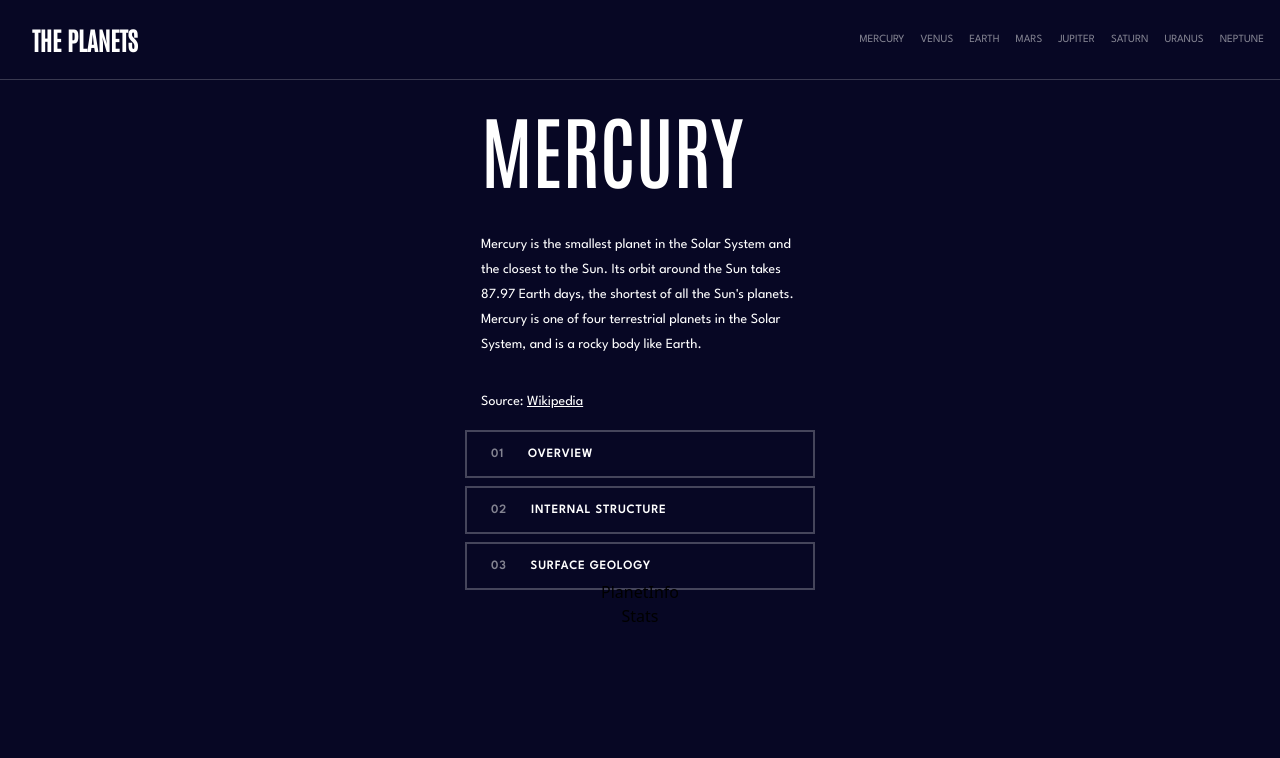
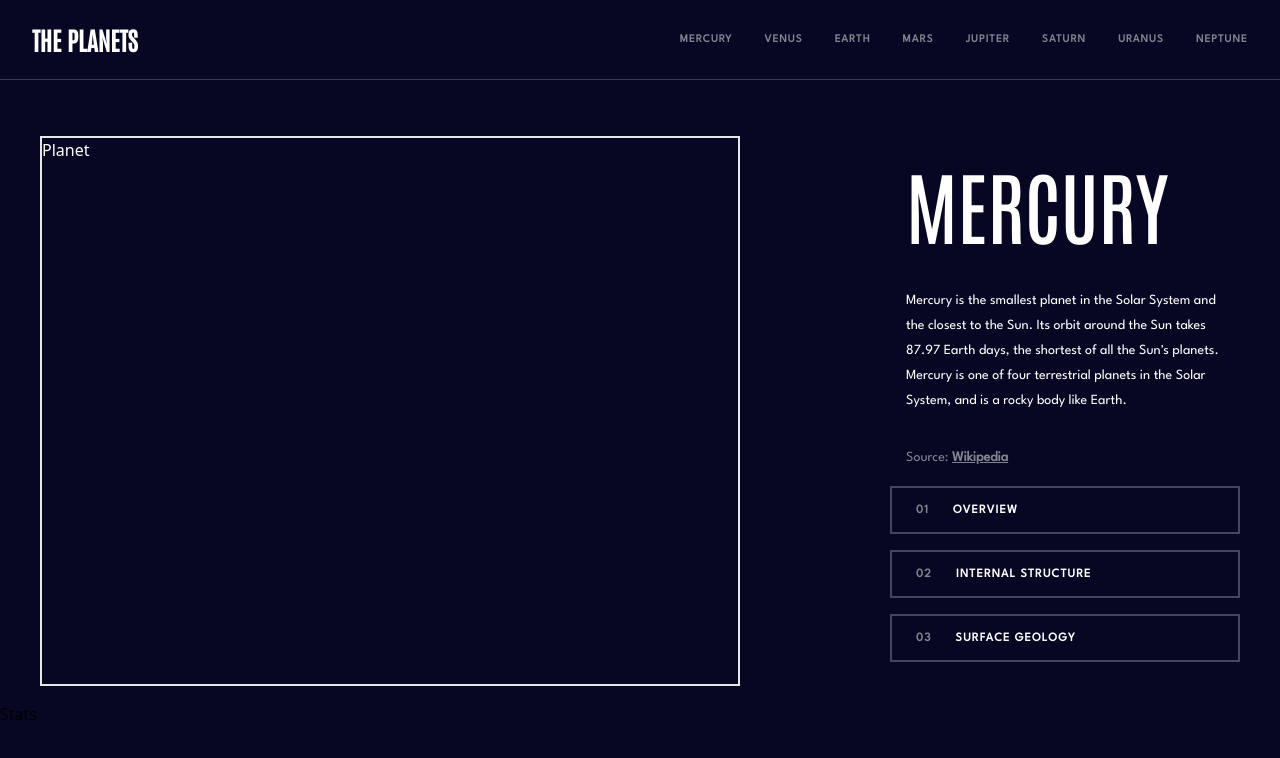
Before and after one commit to hayesdev/planets, a React (Vite) app: page / in a window 1280 px wide. Shown: the top 758 px of the page. Built offline with nearby package versions, Linux system fonts and the light colour scheme.

Commit message:
spacing for planet section

```diff
--- a/src/App.jsx
+++ b/src/App.jsx
@@ -5,9 +5,13 @@ import { planets } from "./constants";
 const App = () => (
   <div className="flex flex-col justify-start items-center w-full h-screen bg-[#070724] relative">
     <Navbar />
-    <Planet planet={planets[0]} />
-    <PlanetInfo />
-    <Stats />
+    <section className="flex justify-between w-full py-4 px-10 max-w-7xl mt-10">
+      <Planet />
+      <PlanetInfo planet={planets[0]} />
+    </section>
+    <section className="flex w-full">
+      <Stats />
+    </section>
   </div>
 );
 
--- a/src/components/Button.jsx
+++ b/src/components/Button.jsx
@@ -1,12 +1,40 @@
 import React from "react";
+import { useState } from "react";
 
-const Button = ({ num, name, color, link }) => (
-  <div className="flex justify-start items-center w-full h-[48px] cursor-pointer border-2 border-[#838391]/50 font-spartan font-bold text-[12px]">
-    <p className="text-[#838391] leading-[25px] tracking-widest ml-6">{num}</p>
-    <p className="text-white uppercase leading-[25px] tracking-widest ml-6">
-      {name}
-    </p>
-  </div>
-);
+const Button = ({ num, name, color, link }) => {
+  const [active, setActive] = useState(false);
+
+  // TODO: only one button should be active at a time
+  // add flex div to contain planet & info, use flex col then row for stats
+
+  const handleClick = () => {
+    // set state to active, remove active state from other buttons, change button color
+    setActive((prevState) => !prevState);
+    console.log(active, color);
+  };
+
+  return (
+    <div
+      id={num}
+      onClick={handleClick}
+      className={`${
+        active
+          ? `bg-[${color}] border-[${color}]/50`
+          : "bg-inherit hover:bg-[#38384F] border-[#838391]/50 border-2"
+      } flex justify-start items-center w-full h-[48px] cursor-pointer font-spartan font-bold text-[12px] transition duration-200`}
+    >
+      <p
+        className={`${
+          active ? "text-[#a7a7b8]" : "text-[#838391]"
+        } leading-[25px] tracking-widest ml-6`}
+      >
+        {num}
+      </p>
+      <p className="text-white uppercase leading-[25px] tracking-widest ml-6">
+        {name}
+      </p>
+    </div>
+  );
+};
 
 export default Button;
--- a/src/components/Navbar.jsx
+++ b/src/components/Navbar.jsx
@@ -24,8 +24,8 @@ const Navbar = () => (
       {planets.map(({ name, id }) => (
         <div
           key={id}
-          className={`uppercase font-spartan font-medium text-[11px] ml-4 my-4 h-full text-[#838391] hover:text-[#FFFFFF] transition-all duration-200 cursor-pointer ${
-            id !== planets.length ? "mr-0" : "mr-4"
+          className={`uppercase font-spartan font-bold text-[11px] leading-[25px] tracking-widest ml-8 my-4 h-full text-[#838391] hover:text-[#FFFFFF] transition-all duration-200 cursor-pointer ${
+            id !== planets.length ? "mr-0" : "mr-8"
           }`}
         >
           {name}
--- a/src/components/Planet.jsx
+++ b/src/components/Planet.jsx
@@ -1,27 +1,11 @@
-import Button from "./Button";
+import React from "react";
 
-const Planet = ({ planet }) => (
-  <div className="flex flex-col w-[350px] h-[500px] justify-start items-start">
-    <h1 className="text-[#FFFFFF] uppercase font-antonio text-[80px] leading-[104px] p-4">
-      {planet.name}
-    </h1>
-    {/* planet info */}
-    <p className="text-[#FFFFFF] font-spartan font-normal text-[14px] leading-[25px] p-4">
-      {planet.desc.overview}
-    </p>
-    <p className="text-[#FFFFFF] font-spartan font-normal text-[14px] leading-[25px] p-4">
-      Source:{" "}
-      <a href="www.wikipedia.com" className="underline">
-        Wikipedia
-      </a>
-    </p>
-    {/* buttons */}
-    <div className="flex flex-col w-full h-[176px] space-y-2">
-      <Button num={"01"} name="overview" />
-      <Button num={"02"} name="internal structure" />
-      <Button num={"03"} name="surface geology" />
+const Planet = () => {
+  return (
+    <div className="flex flex-col w-[700px] h-[550px] justify-start items-start text-white border-2">
+      Planet
     </div>
-  </div>
-);
+  );
+};
 
 export default Planet;
--- a/src/components/PlanetInfo.jsx
+++ b/src/components/PlanetInfo.jsx
@@ -1,7 +1,27 @@
-import React from "react";
+import Button from "./Button";
 
-const PlanetInfo = () => {
-  return <div>PlanetInfo</div>;
-};
+const PlanetInfo = ({ planet }) => (
+  <div className="flex flex-col w-[350px] h-[550px] justify-start items-start ml-10">
+    <h1 className="text-[#FFFFFF] uppercase font-antonio text-[80px] leading-[104px] p-4">
+      {planet.name}
+    </h1>
+    {/* planet info */}
+    <p className="text-[#FFFFFF] font-spartan font-normal text-[14px] leading-[25px] p-4">
+      {planet.desc.overview}
+    </p>
+    <p className="text-[#FFFFFF]/50 font-spartan font-normal text-[14px] leading-[25px] p-4">
+      Source:{" "}
+      <a href="www.wikipedia.com" className="font-bold underline">
+        Wikipedia
+      </a>
+    </p>
+    {/* buttons */}
+    <div className="flex flex-col w-full h-[176px] space-y-4">
+      <Button num={"01"} name="overview" color={planet.color} />
+      <Button num={"02"} name="internal structure" color={planet.color} />
+      <Button num={"03"} name="surface geology" color={planet.color} />
+    </div>
+  </div>
+);
 
 export default PlanetInfo;
```
